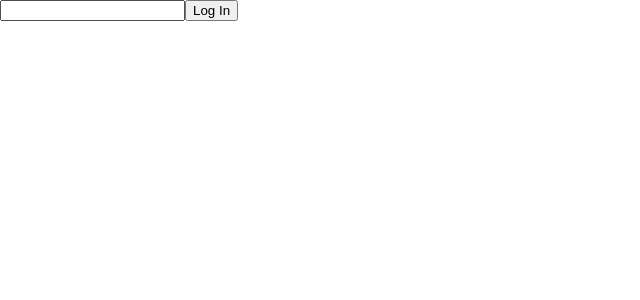
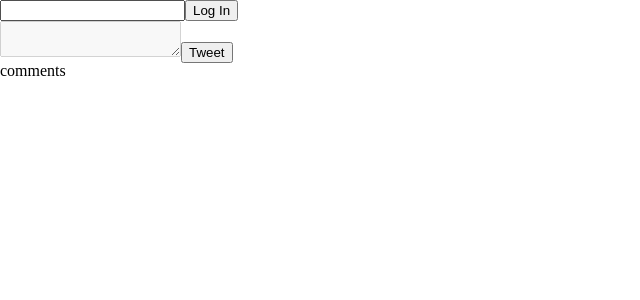
Before and after one commit to eowr22/react-login-comment-study, a React (Create React App) app: page / in a window 1280 px wide. Shown: the top 300 px of the page, without its empty margins (0-640 px from the left). Built offline with nearby package versions, Linux system fonts and the light colour scheme.

Commit message:
refactor login data management & add hiding InputComment when login

```diff
--- a/src/App.jsx
+++ b/src/App.jsx
@@ -1,7 +1,25 @@
 import Header from "./Components/Header";
+import CommentBoard from "./Components/CommentBoard";
+import {useState} from "react";
 
 function App() {
-  return <Header />;
+  const [checkLogin, setCheckLogin] = useState(false);
+  const [id, setId] = useState("");
+
+  const setLogin = (_id) => {
+    if (!checkLogin) {
+      setId(_id);
+    } else {
+      setId("");
+    }
+    setCheckLogin((prev) => !prev);
+  }
+  return (
+    <>
+      <Header setLogin={setLogin} id={id} checkLogin={checkLogin}/>
+      <CommentBoard checkLogin={checkLogin}/>
+    </>
+  );
 }
 
 export default App;
--- /dev/null
+++ b/src/Components/CommentBoard.js
@@ -0,0 +1,16 @@
+import InputComment from "./InputComment";
+import styled from "styled-components";
+import Comments from "./Comments";
+
+const Container = styled.div``;
+
+function CommentBoard({ checkLogin }) {
+  return (
+    <Container>
+      <InputComment checkLogin={checkLogin}/>
+      <Comments />
+    </Container>
+  );
+}
+
+export default CommentBoard;
--- /dev/null
+++ b/src/Components/Comments.jsx
@@ -0,0 +1,11 @@
+import styled from "styled-components";
+
+const Container = styled.div``;
+
+const DeleteBtn = styled.button``;
+
+function Comments() {
+  return <Container>comments</Container>
+}
+
+export default Comments;
--- a/src/Components/Header.jsx
+++ b/src/Components/Header.jsx
@@ -9,18 +9,15 @@ const LoginInput = styled.input``;
 
 const LoginBtn = styled.button``;
 
-function Header() {
-  const [checkLogin, setCheckLogin] = useState(false);
-  const [id, setId] = useState("");
+function Header({ setLogin, id, checkLogin }) {
   const inputRef = useRef("");
 
   const onLogin = () => {
-    if (!checkLogin) {
-      setId(inputRef.current.value);
+    if (inputRef.current == null) {
+      setLogin('');
     } else {
-      setId("");
+      setLogin(inputRef.current.value);
     }
-    setCheckLogin((prev) => !prev);
   };
 
   return (
--- /dev/null
+++ b/src/Components/InputComment.jsx
@@ -0,0 +1,19 @@
+import styled from "styled-components";
+
+const Container = styled.div``;
+
+const Input = styled.textarea`
+`;
+
+const CommentBtn = styled.button``;
+
+function InputComment({ checkLogin }) {
+  return (
+    <Container>
+      <Input disabled={!checkLogin}/>
+      <CommentBtn>Tweet</CommentBtn>
+    </Container>
+  );
+}
+
+export default InputComment;
```
